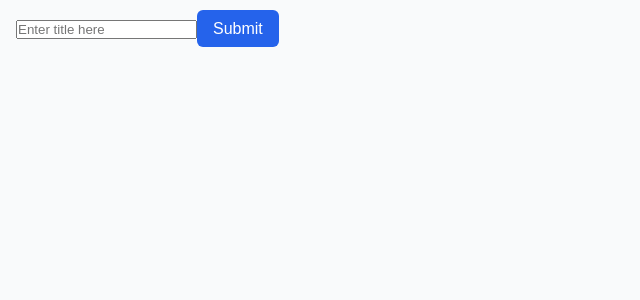
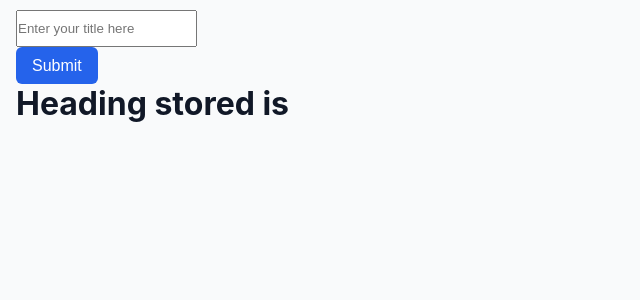
Before and after one commit to ansonRodrigues/react-practice, a React (Vite) app: page / in a window 1280 px wide. Shown: the top 300 px of the page, without its empty margins (0-640 px from the left). Built offline with nearby package versions, Linux system fonts and the light colour scheme.

Commit message:
Working with forms

```diff
--- a/src/App.jsx
+++ b/src/App.jsx
@@ -6,6 +6,7 @@ import ButtonTest from "./components/ButtonTest";
 import UseStateDemo from "./hooks/UseStateDemo";
 import Counter from "./hooks/Counter";
 import Form from "./components/Form";
+import Notes from "./components/Notes";
 
 const App = () => {
   return (
@@ -27,7 +28,8 @@ const App = () => {
       {/*<ButtonTest />*/}
       {/*<UseStateDemo />*/}
       {/*<Counter />*/}
-      <Form />
+      {/*<Form />*/}
+      <Notes />
     </>
   );
 };
--- a/src/components/Form.jsx
+++ b/src/components/Form.jsx
@@ -1,16 +1,43 @@
 import React, { useState } from "react";
 
 const Form = () => {
+  const [title, setTitle] = useState("");
+  const [title2, setTitle2] = useState("");
+  const [submittedTitle, setSubmittedTitle] = useState("");
   const conclude = (e) => {
     e.preventDefault();
     console.log("concluded");
+    console.log(e);
+    console.log(title);
+    setSubmittedTitle(title2);
   };
   return (
     <div>
       <form onSubmit={conclude}>
-        <input type="text" placeholder="Enter title here" />
+        <input
+          value={title}
+          onChange={(e) => {
+            setTitle(e.target.value);
+          }}
+          type="text"
+          placeholder="Enter title here"
+        />
         <button>Submit</button>
+        <input
+          value={title2}
+          onChange={(e) => {
+            setTitle2(e.target.value);
+          }}
+          type="text"
+          placeholder="Enter to see after submit"
+        />
+        <button>Change on submit</button>
       </form>
+      <div>
+        <h1>The value that you've entered is {title}</h1>
+      </div>
+      <br />
+      <h2>The value you have entered on submit is {submittedTitle}</h2>
     </div>
   );
 };
--- /dev/null
+++ b/src/components/Notes.jsx
@@ -0,0 +1,27 @@
+import React, { useState } from "react";
+
+const Notes = () => {
+    const [heading, setHeading] = useState('')
+    const [headingStored, setHeadingStored] = useState('')
+  const submitHandler = (e) => {
+    e.preventDefault();
+    console.log("Submitted");
+    console.log(heading)
+    setHeadingStored(heading)
+  };
+  return (
+    <div>
+      <form
+        onSubmit={(e) => {
+          submitHandler(e);
+        }}
+      >
+        <input value={heading} onChange={(e)=> {setHeading(e.target.value)}} id="formInput" type="text" placeholder="Enter your title here" />
+        <button id="formBtn">Submit</button>
+      </form>
+      <h1>Heading stored is {headingStored}</h1>
+    </div>
+  );
+};
+
+export default Notes;
--- a/src/index.css
+++ b/src/index.css
@@ -227,3 +227,12 @@ button:hover {
   font-size: 20px;
   border-radius: 10px;
 }
+
+#formInput {
+  height: 37px;
+  display: flex;
+}
+
+#formBtn {
+  display: flexbox;
+}
```
